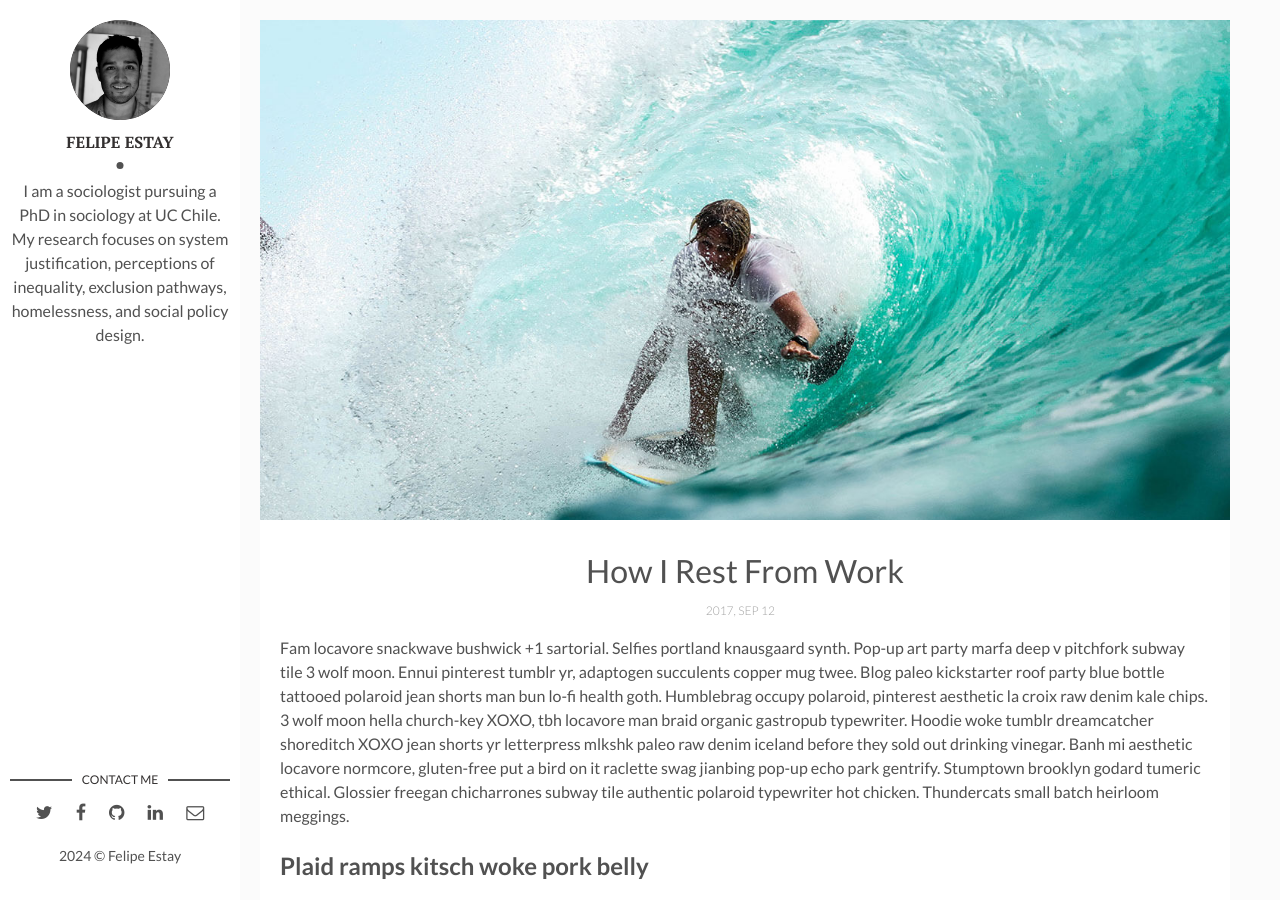
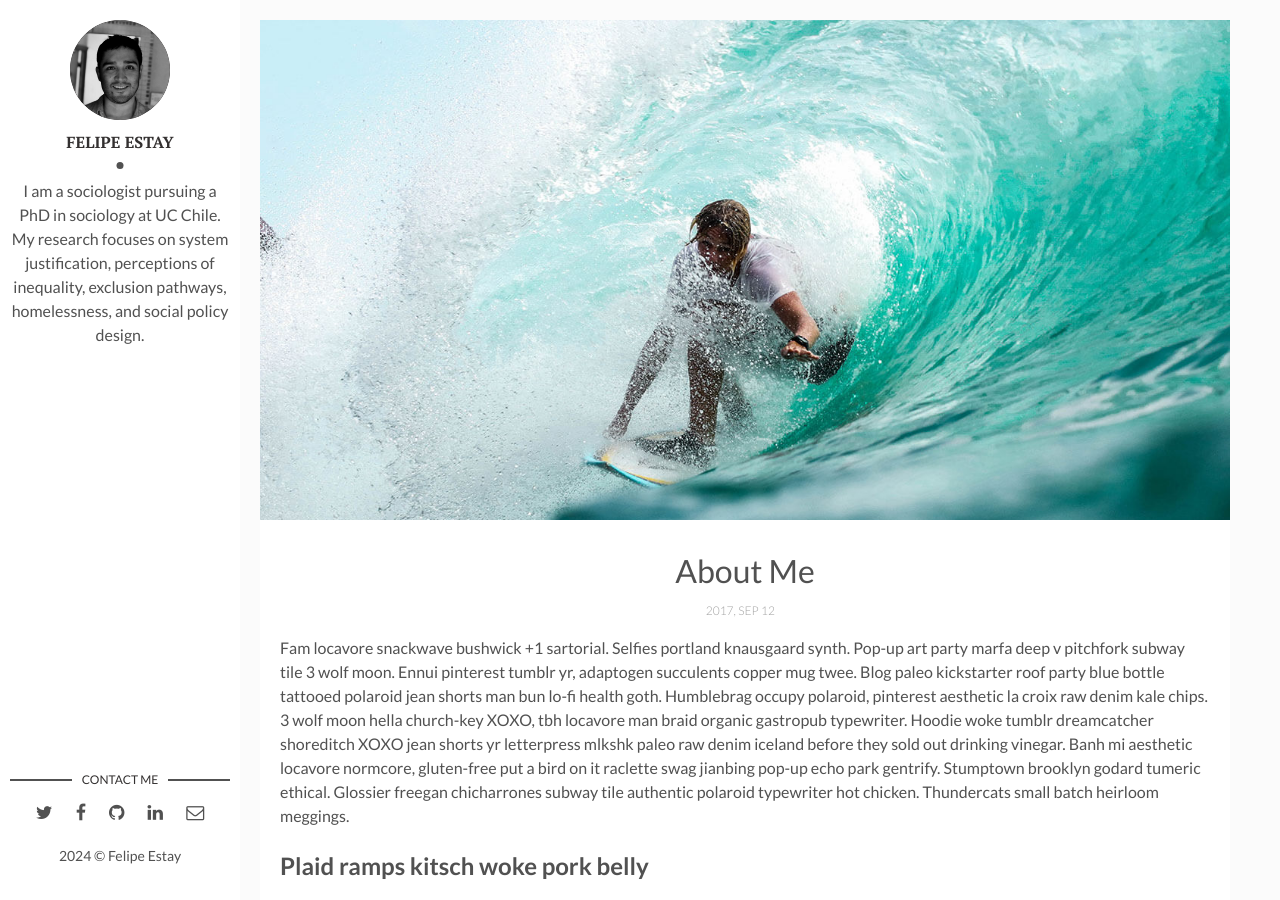
Before and after one commit to felipestay/felipestay.github.io, a Jekyll site: the page built from _posts/2017-04-06-how-i-rest-from-work.markdown, in a window 1280 px wide and 900 px high. Built offline with Jekyll 4.4.1, drawn with Linux system fonts in a browser that asks for light colours.

Commit message:
Update 2017-04-06-about.me

```diff
--- a/_posts/2017-04-06-how-i-rest-from-work.markdown
+++ b/_posts/2017-04-06-how-i-rest-from-work.markdown
@@ -1,6 +1,6 @@
 ---
 layout: post
-title: How I Rest From Work
+title: About Me
 date: 2017-09-12 13:32:20 +0300
 description: You’ll find this post in your `_posts` directory. Go ahead and edit it and re-build the site to see your changes. # Add post description (optional)
 img: i-rest.jpg # Add image post (optional)
```
